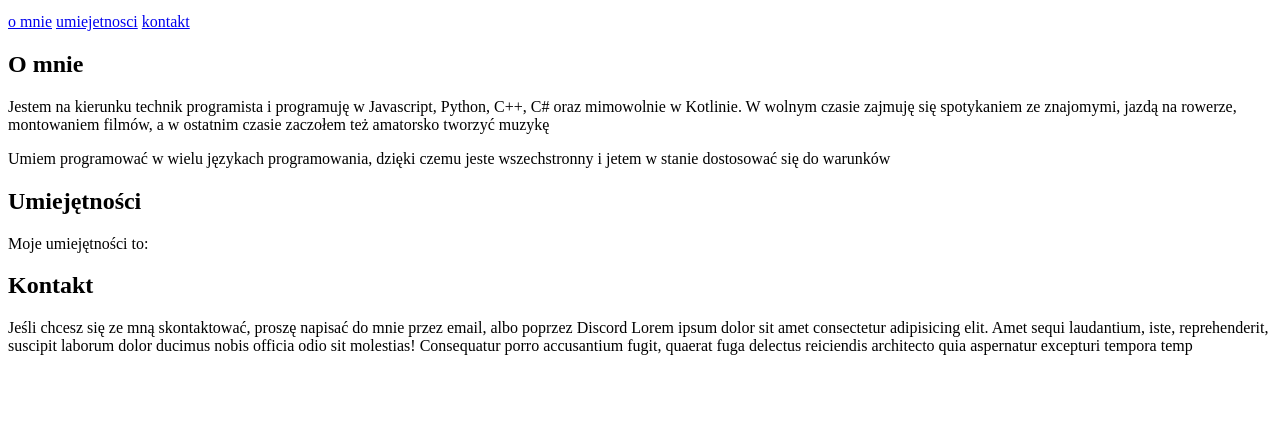
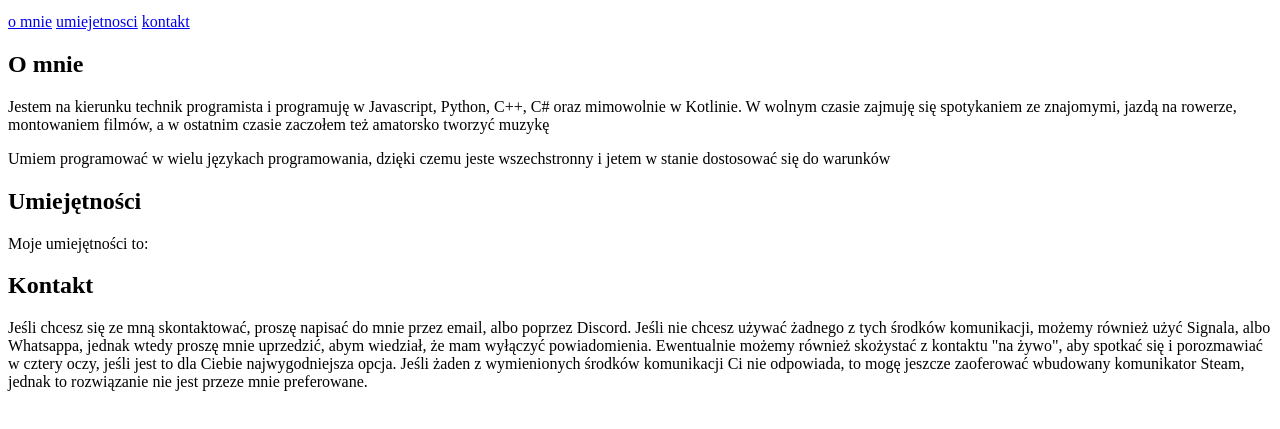
Before and after one commit to Werpat7/programowanie-web, a plain HTML site: page zadania/mb03-wizytowka/index.html in a window 1280 px wide. Shown: the part 101-530 px from the top of the page. Drawn offline with Linux system fonts and the light colour scheme.

Commit message:
napisałem

```diff
--- a/zadania/mb03-wizytowka/index.html
+++ b/zadania/mb03-wizytowka/index.html
@@ -35,7 +35,7 @@
 
         <section id="kontakt">
             <h2>Kontakt</h2>
-            <p>Jeśli chcesz się ze mną skontaktować, proszę napisać do mnie przez email, albo poprzez Discord Lorem ipsum dolor sit amet consectetur adipisicing elit. Amet sequi laudantium, iste, reprehenderit, suscipit laborum dolor ducimus nobis officia odio sit molestias! Consequatur porro accusantium fugit, quaerat fuga delectus reiciendis architecto quia aspernatur excepturi tempora temp</p>
+            <p>Jeśli chcesz się ze mną skontaktować, proszę napisać do mnie przez email, albo poprzez Discord. Jeśli nie chcesz używać żadnego z tych środków komunikacji, możemy również użyć Signala, albo Whatsappa, jednak wtedy proszę mnie uprzedzić, abym wiedział, że mam wyłączyć powiadomienia. Ewentualnie możemy również skożystać z kontaktu "na żywo", aby spotkać się i porozmawiać w cztery oczy, jeśli jest to dla Ciebie najwygodniejsza opcja. Jeśli żaden z wymienionych środków komunikacji Ci nie odpowiada, to mogę jeszcze zaoferować wbudowany komunikator Steam, jednak to rozwiązanie nie jest przeze mnie preferowane.</p>
         </section>
     </main>
 
```
